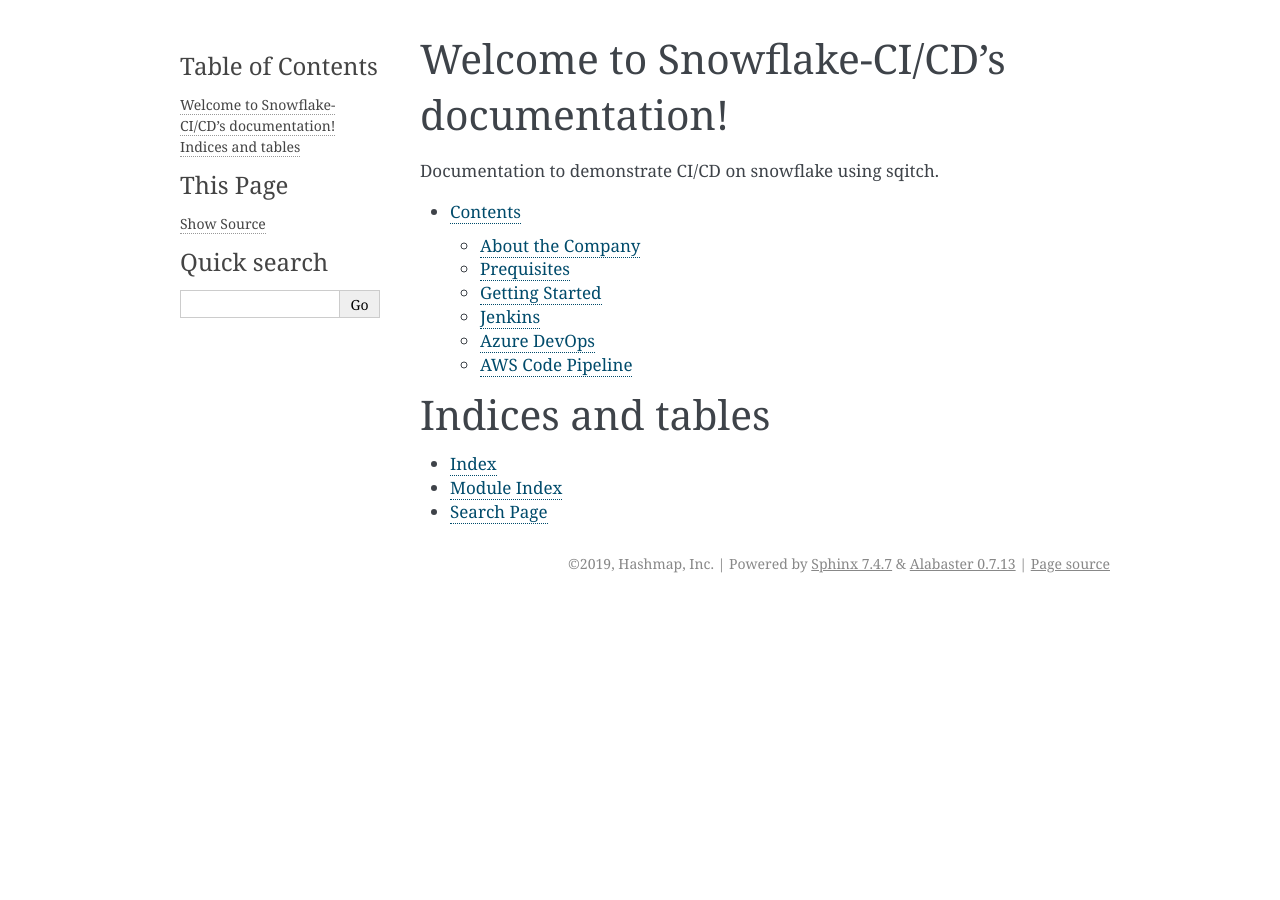
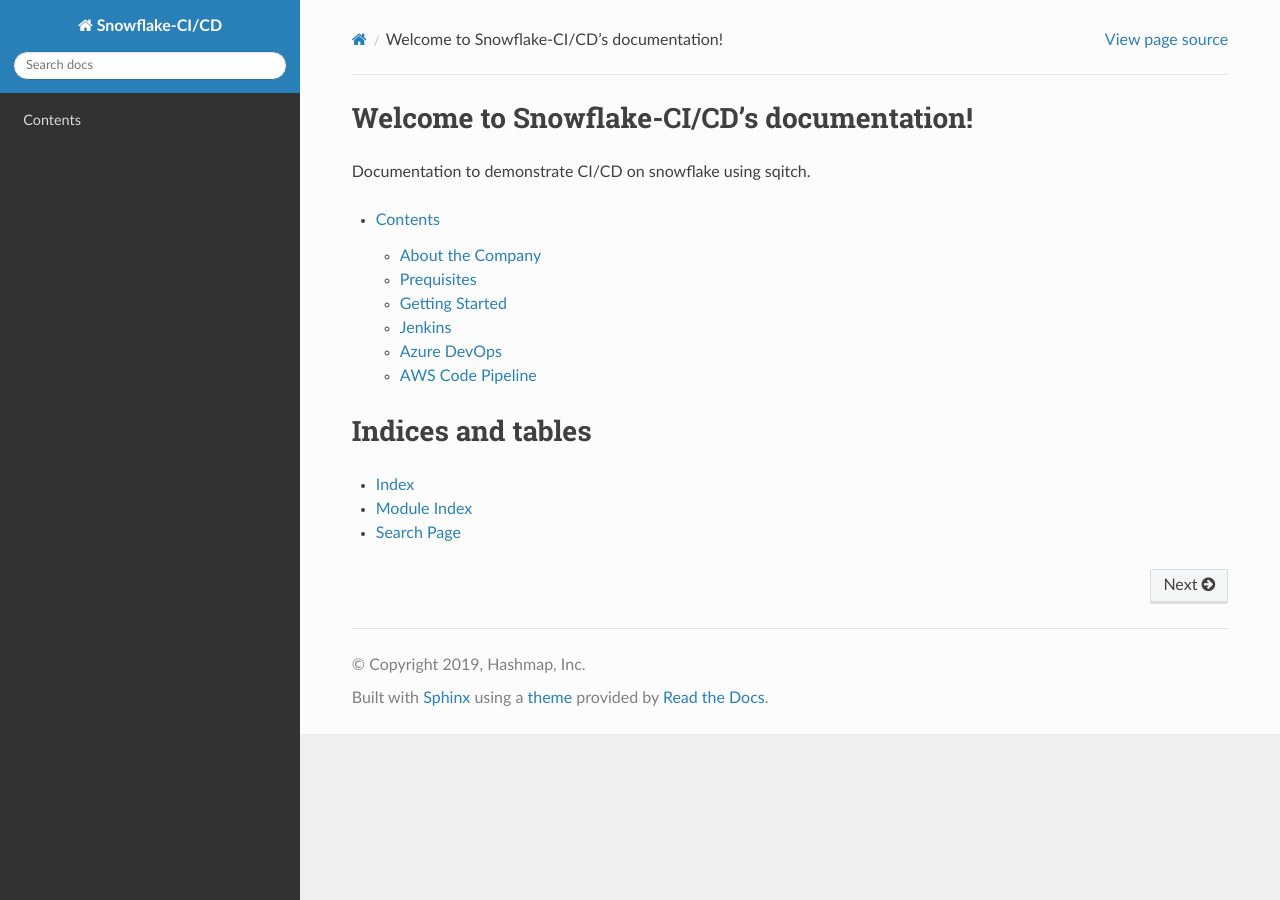
Before and after one commit to hashmapinc/snowflake-sqitch-ci-cd, a Sphinx documentation site: the page built from docs/index.rst, in a window 1280 px wide. Built offline with Sphinx 7.4.7 and the Read the Docs theme 2.0.0, drawn with Linux system fonts in a browser that asks for light colours.

Commit message:
Adding html formatting

```diff
--- /dev/null
+++ b/docs/_static/wider-content.css
@@ -0,0 +1,3 @@
+.wy-nav-content {
+max-width: 1200px !important;
+}
--- a/docs/conf.py
+++ b/docs/conf.py
@@ -44,12 +44,18 @@ exclude_patterns = ['_build', 'Thumbs.db', '.DS_Store']
 
 # -- Options for HTML output -------------------------------------------------
 
+
 # The theme to use for HTML and HTML Help pages.  See the documentation for
 # a list of builtin themes.
 #
-html_theme = 'alabaster'
+html_theme = 'sphinx_rtd_theme'
+
 
 # Add any paths that contain custom static files (such as style sheets) here,
 # relative to this directory. They are copied after the builtin static files,
 # so a file named "default.css" will overwrite the builtin "default.css".
 html_static_path = ['_static']
+
+# apply css widening of the too-narrow read-the-docs content section
+def setup(app):
+    app.add_stylesheet('wider-content.css')
```
